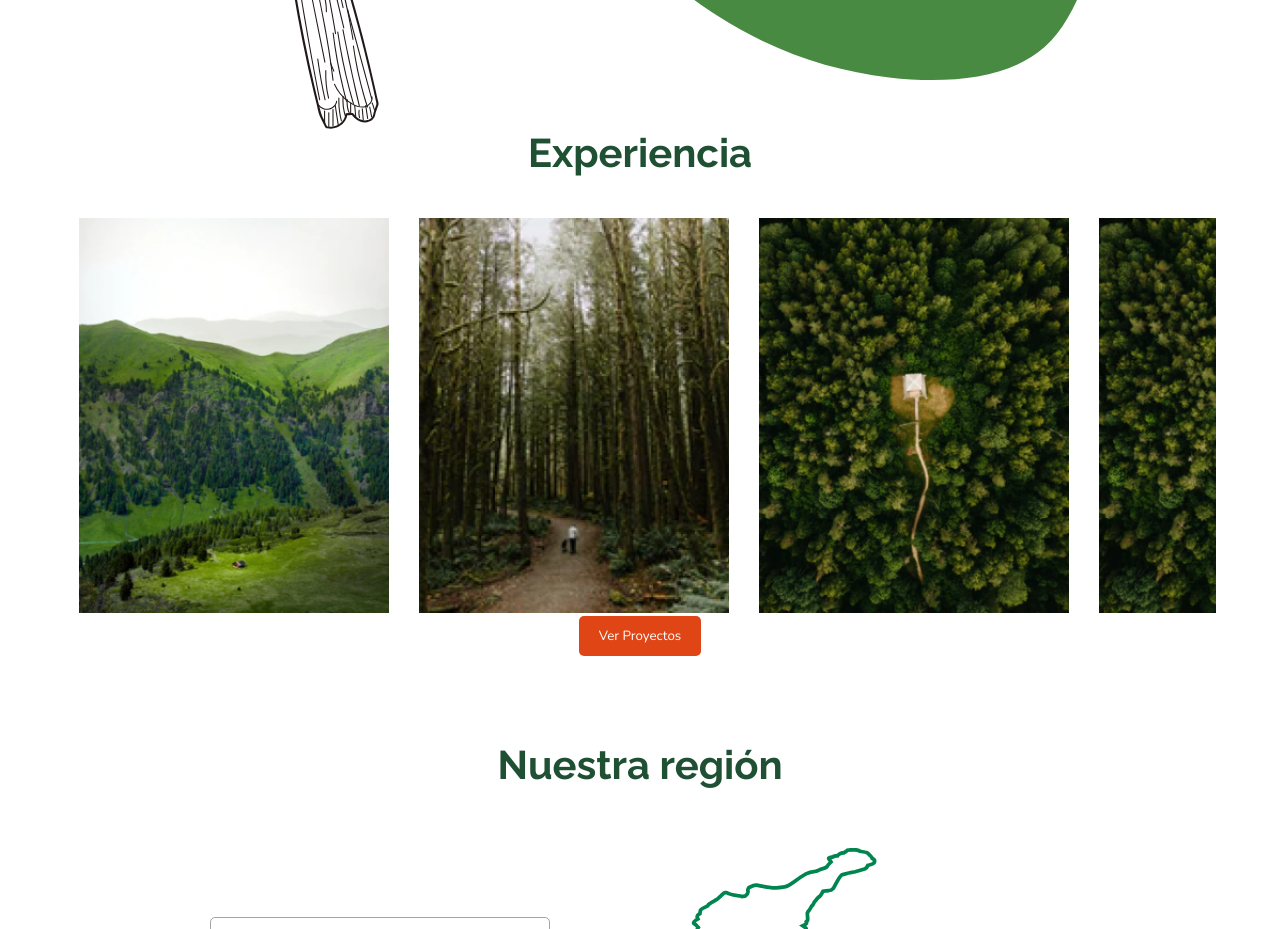
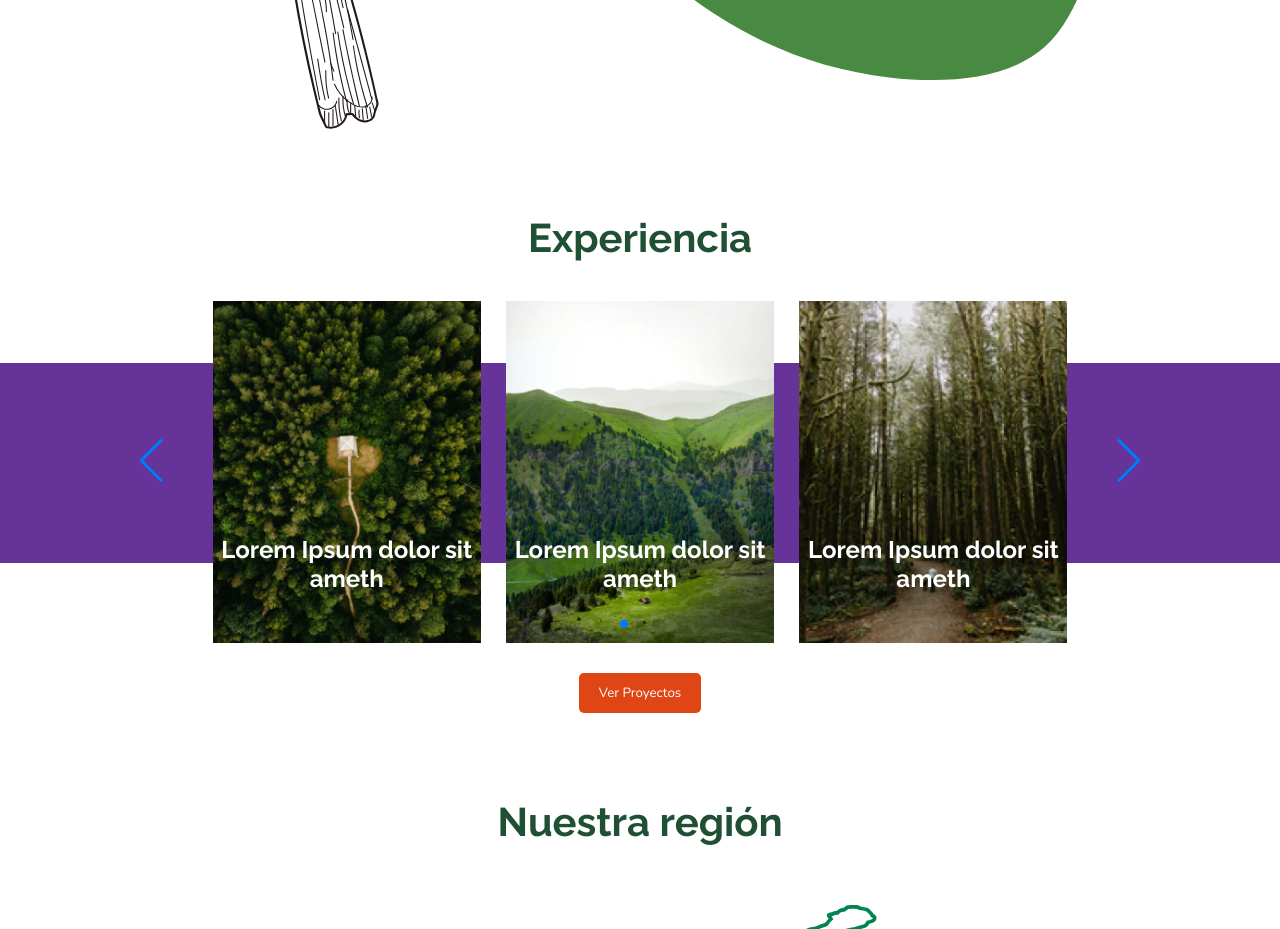
Before and after one commit to JuanC-JC/CamaraVerde, a Gatsby site: page / in a window 1280 px wide. Shown: the part 1160-2089 px from the top of the page. Built offline with nearby package versions, Linux system fonts and the light colour scheme; Gatsby itself is replaced by a stand-in of ours.

Commit message:
sucessfull implementation slider projects

```diff
--- a/package.json
+++ b/package.json
@@ -34,6 +34,7 @@
     "react": "^17.0.1",
     "react-dom": "^17.0.1",
     "react-helmet": "^6.1.0",
-    "sass": "^1.41.1"
+    "sass": "^1.41.1",
+    "swiper": "^7.0.6"
   }
 }
--- a/src/components/Home/ExperienceSection.jsx
+++ b/src/components/Home/ExperienceSection.jsx
@@ -1,11 +1,17 @@
-import React, { useState, useRef } from 'react';
-import '../../styles/components/Home/ExperienceSection.scss'
+import React, { useState, useRef, useEffect } from 'react';
 
 import imgExperience1 from '../../images/Experience/Experience_1.png'
 import imgExperience2 from '../../images/Experience/Experience_2.png'
 import imgExperience3 from '../../images/Experience/Experience_3.png'
 
-// import Slider from './SliderCenter'
+import { Swiper, SwiperSlide } from 'swiper/react'
+import SwiperCore, { Pagination, Navigation } from 'swiper'
+import 'swiper/css'
+import 'swiper/css/bundle'
+import '../../styles/components/Home/ExperienceSection.scss'
+
+
+SwiperCore.use([Pagination, Navigation])
 
 export default function Experience() {
 
@@ -29,51 +35,80 @@ export default function Experience() {
 
   const handleMove = (e) => {
 
-    if (state.current) {
-      console.log('move ->', 'newPos', e.clientX, 'lastPos', lastX.current, e.clientX - lastX.current)
+    // if (state.current) {
+    //   console.log('move ->', 'newPos', e.clientX, 'lastPos', lastX.current, e.clientX - lastX.current)
 
-      carouselPosition.current++
+    // carouselPosition.current += 3
+
+    // document.getElementsByClassName('experience__carouselItems')[0].style.transform = `translateX(${carouselPosition.current}px)`;
+
+    // carousel.current.style.background = 'red'
+    // }
+  }
 
 
-      // carousel.current.style.transform = `translateX(${carouselPosition.current})`
+  useEffect(() => {
 
-      // document.getElementsByClassName('experience__carouselItems')[0].style.background = `#${Math.floor(Math.random() * 16777215).toString(16)}`
-      document.getElementsByClassName('experience__carouselItems')[0].style.transform = `translateX(${carouselPosition.current}px)`;
-
-      // carousel.current.style.background = 'red'
-    }
-  }
+    console.log(carousel.current)
+    const buttonPrev = document.querySelector('.swiper-button-prev')
+    const buttonNext = document.querySelector('.swiper-button-next')
+    carousel.current.insertAdjacentElement('afterbegin', buttonPrev)
+    carousel.current.insertAdjacentElement('beforeend', buttonNext)
+    //
+  }, [])
 
   return (
     <section className='experience'>
       <h2 className="experience__title">Experiencia</h2>
 
-      <div className="experience__carousel">
-        <div className="experience__carouselArrowLeft">
+      <div ref={carousel} className="experience__carousel">
+        {/* <div className="experience__carouselArrowLeft">
           <svg width="15" height="27" viewBox="0 0 15 27" fill="none" xmlns="http://www.w3.org/2000/svg">
             <path d="M15 3.75L5.625 13.125L15 22.5L13.125 26.25L0 13.125L13.125 0L15 3.75Z" fill="#333333" />
           </svg>
+        </div> */}
 
-        </div>
-        <div ref={carousel} onMouseUp={handlerSlider} onMouseDown={handlerSlider} onMouseMove={handleMove} className="experience__carouselItems">
-          <img src={imgExperience2} alt="" />
-          <img src={imgExperience3} alt="" />
-          <img src={imgExperience1} alt="" />
-          <img src={imgExperience1} alt="" />
-          <img src={imgExperience2} alt="" />
-          <img src={imgExperience3} alt="" />
-          <img src={imgExperience2} alt="" />
-          <img src={imgExperience3} alt="" />
-          <img src={imgExperience1} alt="" />
-          <img src={imgExperience1} alt="" />
-          <img src={imgExperience2} alt="" />
-          <img src={imgExperience3} alt="" />
-        </div>
-        <div className="experience__carouselArrowRight">
-          <svg width="15" height="27" viewBox="0 0 15 27" fill="none" xmlns="http://www.w3.org/2000/svg">
-            <path d="M0 3.75L9.375 13.125L0 22.5L1.875 26.25L15 13.125L1.875 0L0 3.75Z" fill="#333333" />
-          </svg>
-        </div>
+
+        <Swiper
+          spaceBetween={25}
+          // slidesPerView={1}
+          // onSlideChange={() => console.log('slide change')}
+          // onSwiper={(swiper) => console.log(swiper)}
+          loop={true}
+          pagination={{
+            "clickable": true
+          }}
+          navigation={true}
+          breakpoints={{
+            760: {
+              slidesPerView: 2,
+            },
+            1024: {
+              slidesPerView: 3,
+            }
+          }}
+        >
+          <SwiperSlide>
+            <div className='experienceCard'>
+              <img src={imgExperience1} alt="" />
+              <h3>Lorem Ipsum dolor sit ameth</h3>
+            </div>
+          </SwiperSlide>
+          <SwiperSlide>
+            <div className='experienceCard'>
+              <img src={imgExperience2} alt="" />
+              <h3>Lorem Ipsum dolor sit ameth</h3>
+            </div>
+          </SwiperSlide>
+          <SwiperSlide>
+            <div className='experienceCard'>
+              <img src={imgExperience3} alt="" />
+              <h3>Lorem Ipsum dolor sit ameth</h3>
+            </div>
+          </SwiperSlide>
+        </Swiper>
+
+
       </div>
 
       <button className='button button--orange'>Ver Proyectos</button>
--- a/src/styles/components/Home/ExperienceSection.scss
+++ b/src/styles/components/Home/ExperienceSection.scss
@@ -3,20 +3,32 @@
   display: flex;
   flex-direction: column;
   align-items: center;
+  justify-content: center;
+  margin-top: 85px;
 
   h2 {
     margin-bottom: 40px;
+  }
+
+  &::after {
+    content: "";
+    width: 100%;
+    height: 200px;
+    background: rebeccapurple;
+    position: absolute;
   }
 }
 
 .experience__carousel {
   width: 90%;
-  overflow: hidden;
+  max-width: 1000px;
+  display: flex;
+  align-items: center;
+  margin-bottom: 30px;
 
-  &ArrowRight {
-    display: none;
-  }
-  &ArrowLeft {
+  .swiper-button-prev,
+  .swiper-button-next {
+    position: initial;
     display: none;
   }
 
@@ -40,3 +52,41 @@
     }
   }
 }
+
+.swiper-slide {
+  display: flex;
+  justify-content: center;
+}
+
+.experienceCard {
+  display: flex;
+  justify-content: center;
+  position: relative;
+
+  img {
+    width: 100%;
+    object-fit: cover;
+  }
+
+  h3 {
+    width: 100%;
+    text-align: center;
+    color: white;
+    position: absolute;
+    bottom: 50px;
+  }
+}
+
+@media (min-width: 910px) {
+  .experience__carousel {
+    .swiper-button-prev,
+    .swiper-button-next {
+      display: block;
+    }
+
+    .swiper {
+      box-sizing: content-box;
+      margin: 0 50px;
+    }
+  }
+}
```
Also changed, not shown: src/images/IconFolderMap.svg (added), 1 other file.
